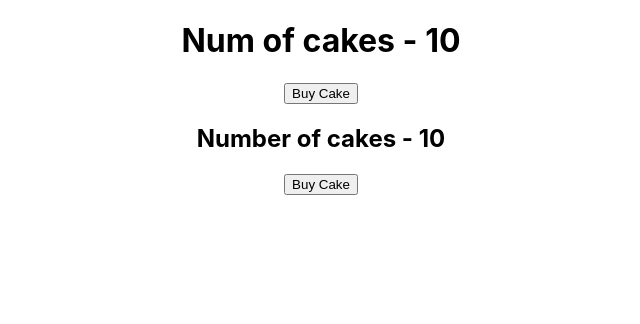
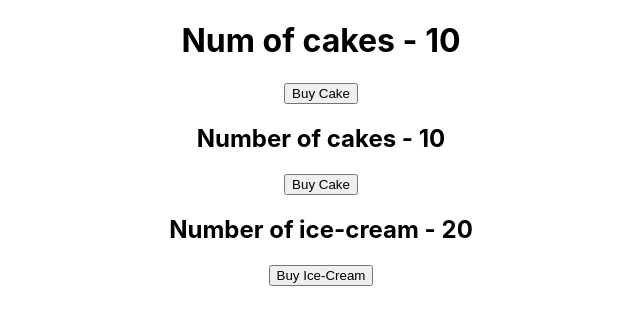
Before and after one commit to jaspreet-singh-sahota/react-redux-app, a React (Create React App) app: page / in a window 1280 px wide. Shown: the top 324 px of the page, without its empty margins (319-959 px from the left). Built offline with nearby package versions, Linux system fonts and the light colour scheme.

Commit message:
Add iceCream component

```diff
--- a/src/App.js
+++ b/src/App.js
@@ -4,6 +4,7 @@ import CakeContainer from './components/cakeContainer';
 import { Provider } from 'react-redux';
 import store from "./redux/store";
 import HooksCakeContainer from './components/hooksCakeContainer';
+import IceCreamContainer from './components/iceCreamContainer';
 
 function App() {
   return (
@@ -11,6 +12,7 @@ function App() {
       <div className="App">
         <HooksCakeContainer/>
         <CakeContainer/>
+        <IceCreamContainer/>
       </div>
     </Provider>
   );
--- a/src/components/cakeContainer.js
+++ b/src/components/cakeContainer.js
@@ -14,7 +14,7 @@ function cakeContainer(props) {
 
 const mapStateToProps = state => {
   return {
-    numberOfCakes: state.numberOfCakes
+    numberOfCakes: state.cake.numberOfCakes
   }
 }
 const mapDispatchToProps = dispatch => {
--- a/src/components/hooksCakeContainer.jsx
+++ b/src/components/hooksCakeContainer.jsx
@@ -4,12 +4,12 @@ import { buyCake } from '../redux'
 
 
 function HooksCakeContainer() {
-  const numOfCakes = useSelector(state => state.numberOfCakes)
+  const numOfCakes = useSelector(state => state.cake.numberOfCakes)
   const dispatch = useDispatch()
   return (
     <div>
       <h1>Num of cakes - {numOfCakes}</h1>
-      <button onClick={() => dispatch(buyCake)}>Buy Cake</button>
+      <button onClick={() => dispatch(buyCake())}>Buy Cake</button>
     </div>
   )
 }
--- /dev/null
+++ b/src/components/iceCreamContainer.js
@@ -0,0 +1,25 @@
+import React from 'react'
+import { buyIceCream } from "../redux";
+import { connect } from 'react-redux';
+
+
+function IceCreamContainer(props) {
+  return (
+    <div>
+      <h2>Number of ice-cream - {props.numberOfIceCream}</h2>
+      <button onClick={props.buyIceCream}>Buy Ice-Cream</button>
+    </div>
+  )
+}
+
+const mapStateToProps = state => {
+  return {
+    numberOfIceCream: state.iceCream.numberOfIceCream
+  }
+}
+const mapDispatchToProps = dispatch => {
+  return {
+    buyIceCream: () => dispatch(buyIceCream())
+  }
+}
+export default connect(mapStateToProps, mapDispatchToProps)(IceCreamContainer)
--- a/src/redux/index.js
+++ b/src/redux/index.js
@@ -1 +1,2 @@
 export { buyCake } from './cake/cakeAction'
+export { buyIceCream } from './iceCream/iceCreamActions'
--- a/src/redux/store.js
+++ b/src/redux/store.js
@@ -1,6 +1,6 @@
 import { createStore } from "redux";
-import cakeReducer from "./cake/cakeReducer";
+import rootReducer from "./rootReducer";
 
-const store = createStore(cakeReducer)
+const store = createStore(rootReducer)
 
 export default store
```
